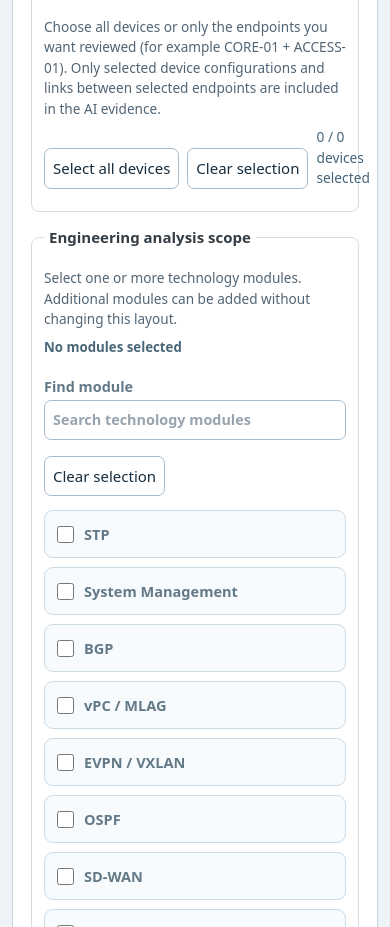
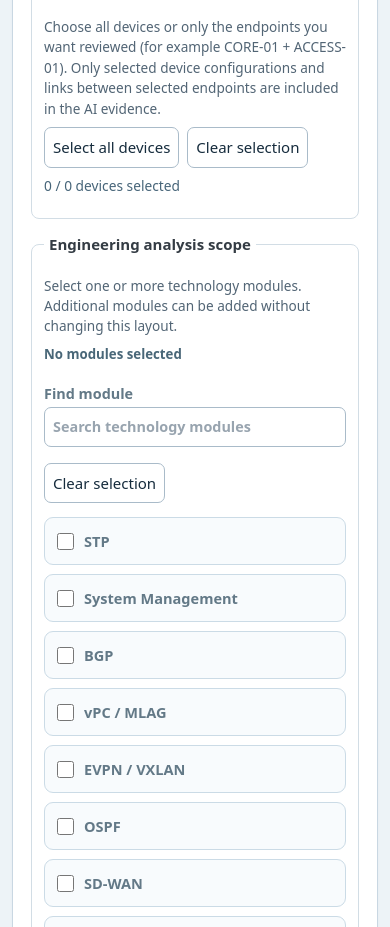
Before and after one commit to gunaltural/network_configurator, a website: page ai-topology.html in a window 390 px wide. Shown: the part 3586-4513 px from the top of the page. Drawn offline with Linux system fonts and the light colour scheme; no server answers.

Commit message:
fix(release): wrap device selection count and helper text on narrow mobile screens

```diff
--- a/ai-topology.html
+++ b/ai-topology.html
@@ -26,7 +26,7 @@ textarea{width:100%;min-height:140px;resize:vertical}pre{padding:12px;background
 #deviceAnalysisChoices label:has(input:checked){background:#e5f3fb;border-color:#277ea7}
 #deviceAnalysisChoices input{flex:0 0 18px;width:18px;height:18px;margin:0;accent-color:#186b9a}
 #deviceAnalysisChoices span{min-width:0;overflow-wrap:anywhere}
-#deviceScopeCount{font-size:.86rem;color:#476579}
+#deviceScopeCount{font-size:.86rem;color:#476579;flex:1 0 100%;overflow-wrap:anywhere;white-space:normal}#deviceScopeActions{align-items:center}#buildSource .control>span.hint{flex:1 0 100%;overflow-wrap:anywhere;white-space:normal}
 .entry-option:focus-visible{outline:3px solid #3186cc}
 #buildSource .control{margin:10px 0}#buildPrimaryCount,#buildSecondaryCount{max-width:130px}#legacyTemplates{margin-top:10px}#topologyCanvas [data-device-id]{cursor:pointer}</style></head>
 <body><main>
```
